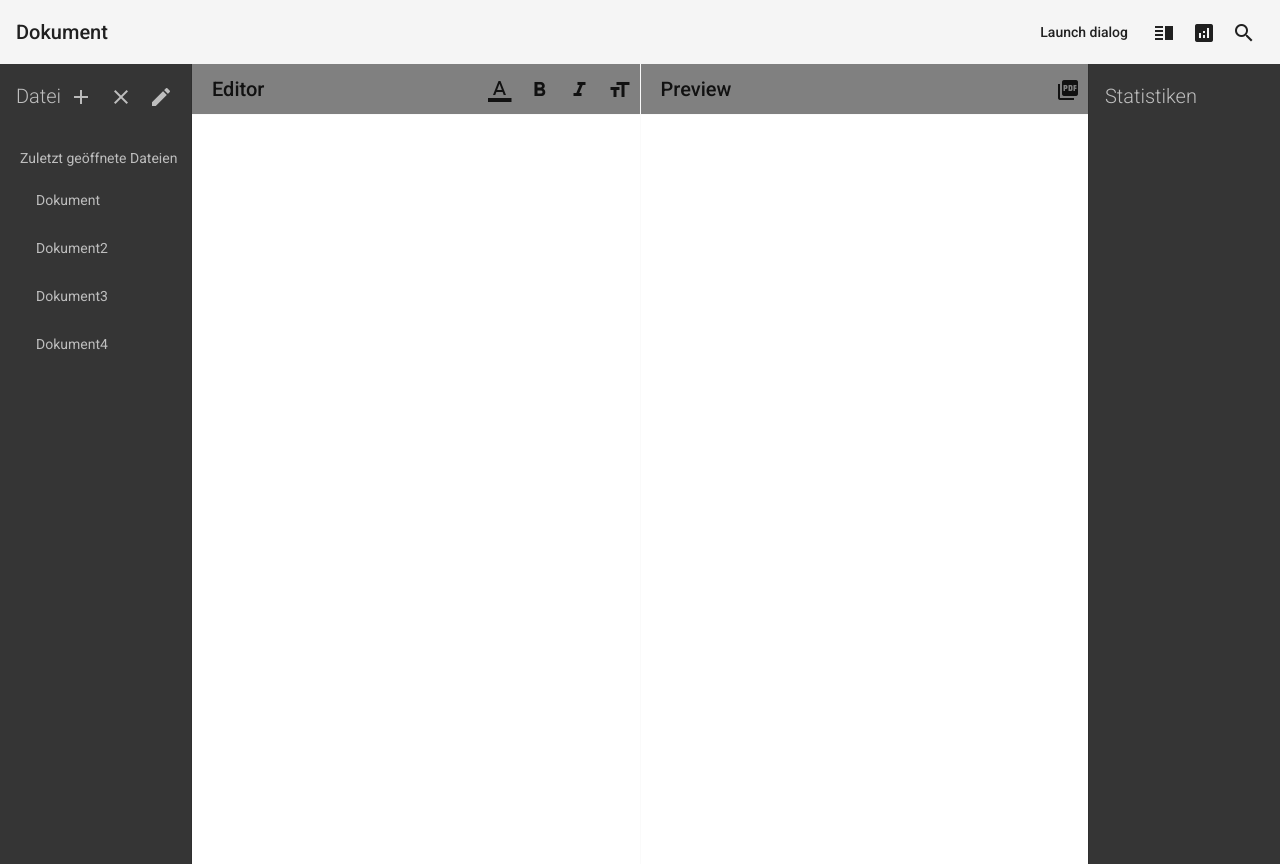
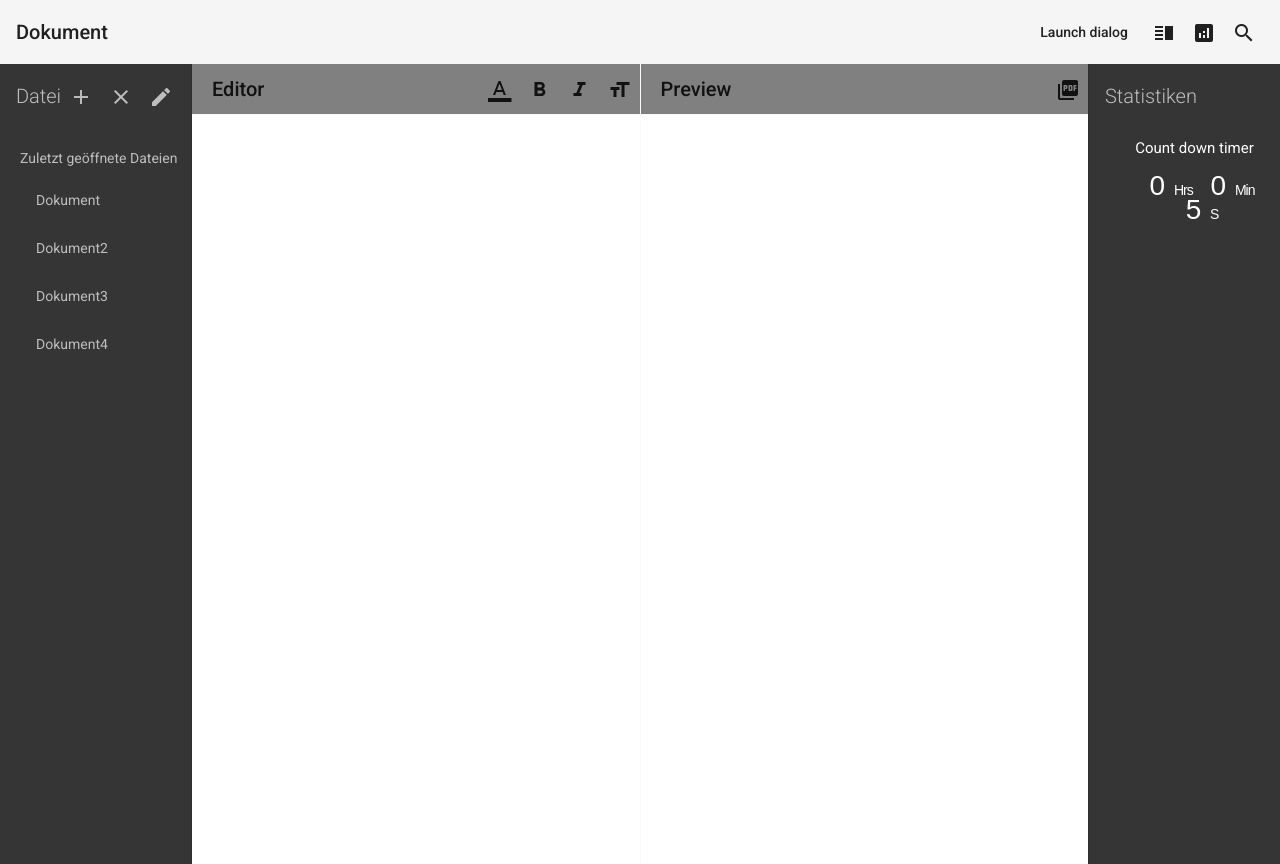
Before and after one commit to academicwritinghildesheim/academicwritingplatform, an Angular app in the folder AcademicWriting/: page / in a window 1280 px wide. Built offline with nearby package versions, Linux system fonts and the light colour scheme.

Commit message:
Timer added

```diff
--- a/AcademicWriting/src/app/app.module.ts
+++ b/AcademicWriting/src/app/app.module.ts
@@ -14,11 +14,13 @@ import {MatIconModule} from '@angular/material/icon';
 import {MatListModule} from '@angular/material/list';
 import {MatTooltipModule} from '@angular/material/tooltip';
 import {MatDialogModule} from '@angular/material/dialog';
+import { CountDownComponent } from './editor/components/count-down/count-down.component';
 
 @NgModule({
   declarations: [
     AppComponent,
-    EditorComponent
+    EditorComponent,
+    CountDownComponent
   ],
   imports: [
     BrowserModule,
--- /dev/null
+++ b/AcademicWriting/src/app/editor/components/count-down/count-down.component.html
@@ -0,0 +1,7 @@
+<div class="timer">
+    <h4> Count down timer </h4>
+    <!-- <span id="days"> {{daysToDday}} </span>Day(s) -->
+    <span id="hours"> {{hoursToDday}} </span>Hrs
+    <span id="minutes"> {{minutesToDday}} </span>Min
+    <span id="seconds"> {{secondsToDday}} </span>S
+</div>
--- /dev/null
+++ b/AcademicWriting/src/app/editor/components/count-down/count-down.component.scss
@@ -0,0 +1,11 @@
+.timer {
+    text-align: center;
+    font-family: Arial, sans-serif;
+    font-size: 1em;
+    letter-spacing: -1px;
+    color: white;
+  }
+  .timer span {
+    font-size: 2em;
+    margin: 0 3px 0 15px;
+  }
--- /dev/null
+++ b/AcademicWriting/src/app/editor/components/count-down/count-down.component.ts
@@ -0,0 +1,49 @@
+import { Component, OnInit, OnDestroy } from '@angular/core';
+import { Subscription, interval } from 'rxjs';
+
+@Component({
+  selector: 'app-count-down',
+  templateUrl: './count-down.component.html',
+  styleUrls: ['./count-down.component.scss']
+})
+export class CountDownComponent implements OnInit, OnDestroy {
+
+    private subscription: Subscription;
+
+    public dateNow = new Date();
+    public dDay = new Date('May 16 2021 00:00:00');
+    milliSecondsInASecond = 1000;
+    hoursInADay = 24;
+    minutesInAnHour = 60;
+    SecondsInAMinute  = 60;
+
+    public timeDifference;
+    public secondsToDday;
+    public minutesToDday;
+    public hoursToDday;
+    //public daysToDday;
+
+
+    private getTimeDifference () {
+        this.timeDifference = new Date().getTime()-this.dDay.getTime();
+        this.allocateTimeUnits(this.timeDifference);
+    }
+
+  private allocateTimeUnits (timeDifference) {
+        this.secondsToDday = Math.floor((timeDifference) / (this.milliSecondsInASecond) % this.SecondsInAMinute);
+        this.minutesToDday = Math.floor((timeDifference) / (this.milliSecondsInASecond * this.minutesInAnHour) % this.SecondsInAMinute);
+        this.hoursToDday = Math.floor((timeDifference) / (this.milliSecondsInASecond * this.minutesInAnHour * this.SecondsInAMinute) % this.hoursInADay);
+        //this.daysToDday = Math.floor((timeDifference) / (this.milliSecondsInASecond * this.minutesInAnHour * this.SecondsInAMinute * this.hoursInADay));
+  }
+
+    ngOnInit() {
+       this.dDay = new Date();
+       this.subscription = interval(1000)
+           .subscribe(x => { this.getTimeDifference(); });
+    }
+
+   ngOnDestroy() {
+      this.subscription.unsubscribe();
+   }
+
+}
--- a/AcademicWriting/src/app/editor/editor.component.html
+++ b/AcademicWriting/src/app/editor/editor.component.html
@@ -39,10 +39,17 @@
       <mat-list-item> Dokument4</mat-list-item>
     </mat-list>
   </mat-sidenav>
+
   <mat-sidenav #sidenavRight opened mode="side" opened class="side-nav" position="end">
     <mat-toolbar class="sidenav-toolbar">
       <span class="file">Statistiken</span>
     </mat-toolbar>
+    <br>
+    <mat-list>
+      <mat-list-item>
+        <app-count-down> </app-count-down>
+      </mat-list-item>
+    </mat-list>
 
   </mat-sidenav>
   <!-- Main-Content -->
@@ -70,7 +77,8 @@
         <mat-icon>picture_as_pdf</mat-icon>
       </button>
     </mat-grid-tile>
-    <mat-grid-tile rowspan="15"></mat-grid-tile>
+    <mat-grid-tile rowspan="15">
+    </mat-grid-tile>
     <mat-grid-tile rowspan="15"></mat-grid-tile>
   </mat-grid-list>
   <!-- Main-Content -->
--- a/AcademicWriting/src/app/editor/editor.component.ts
+++ b/AcademicWriting/src/app/editor/editor.component.ts
@@ -22,6 +22,7 @@ export class DialogElementsExampleDialog {
   constructor(public dialog: MatDialog) {}
 
  closeDialog(){
+   //schließt alle dialogs. mit dialogRef lösen?
     this.dialog.closeAll()
   }
 
```
Also changed, not shown: 1 other file (tests, documents, lock files or other folders).
